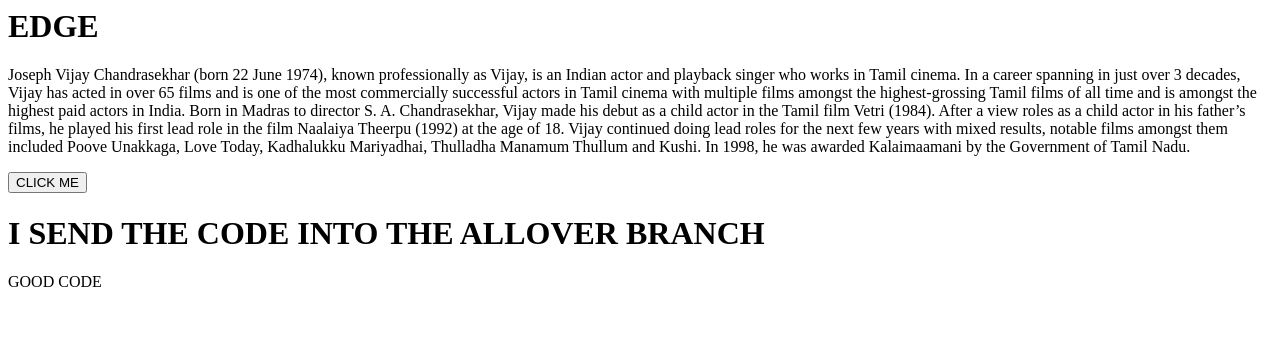
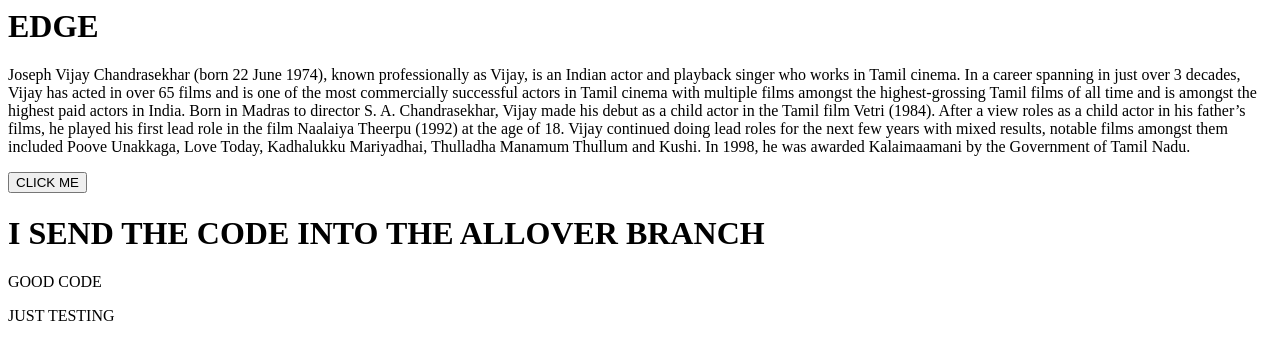
Before and after one commit to Arunraj-Logaraj/demo-git, a plain HTML site: page index.html in a window 1280 px wide. Drawn offline with Linux system fonts and the light colour scheme.

Commit message:
newbranch

```diff
--- a/index.html
+++ b/index.html
@@ -18,4 +18,5 @@
   <button>CLICK ME</button>
   <h1>I SEND THE CODE INTO THE ALLOVER BRANCH</h1>
   <p>GOOD CODE</p>
+  <p>JUST TESTING</p>
 </div>
```
